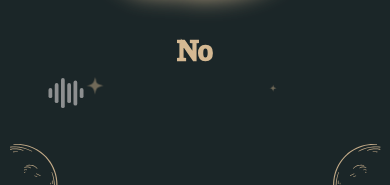
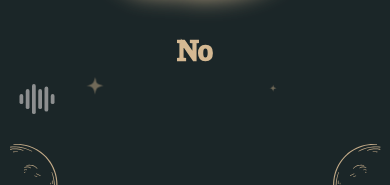
Before and after one commit to JessCardenas/oraculov1, a React (Vite) app: page / in a window 390 px wide. Shown: the part 609-794 px from the top of the page. Built offline with nearby package versions, Linux system fonts and the light colour scheme.

Commit message:
boton musica en movil funciona?

```diff
--- a/src/App.css
+++ b/src/App.css
@@ -16,8 +16,9 @@
 }
 
 .music {
-  position: absolute;
-  left: 30px;
+  display: flex;
+  position: relative;
+  left: 1px;
   transition: transform 0.3s ease, opacity 0.3s ease;
   opacity: 0.8;
   padding: 1rem;
@@ -42,6 +43,8 @@
     overflow-y: hidden;
   }
   .music {
+    display: flex;
+    position: absolute;
     bottom: 100px;
   }
 
```
